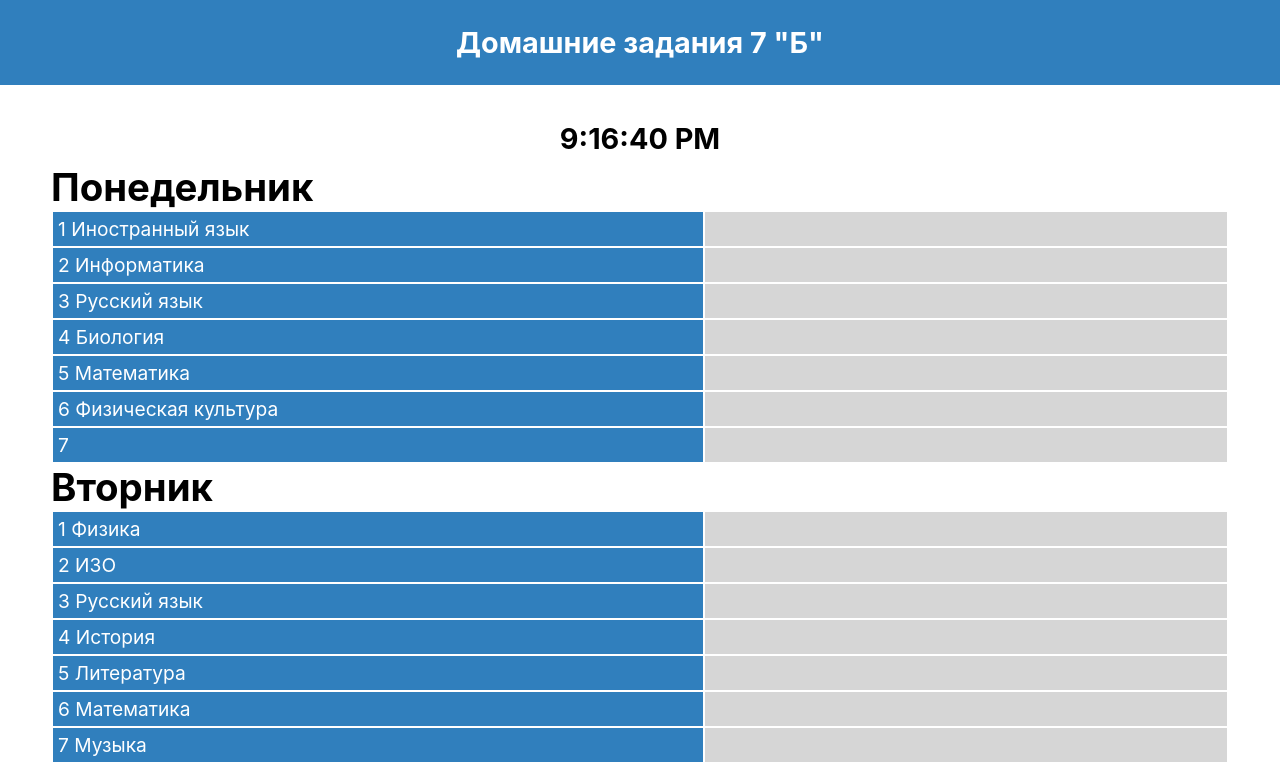
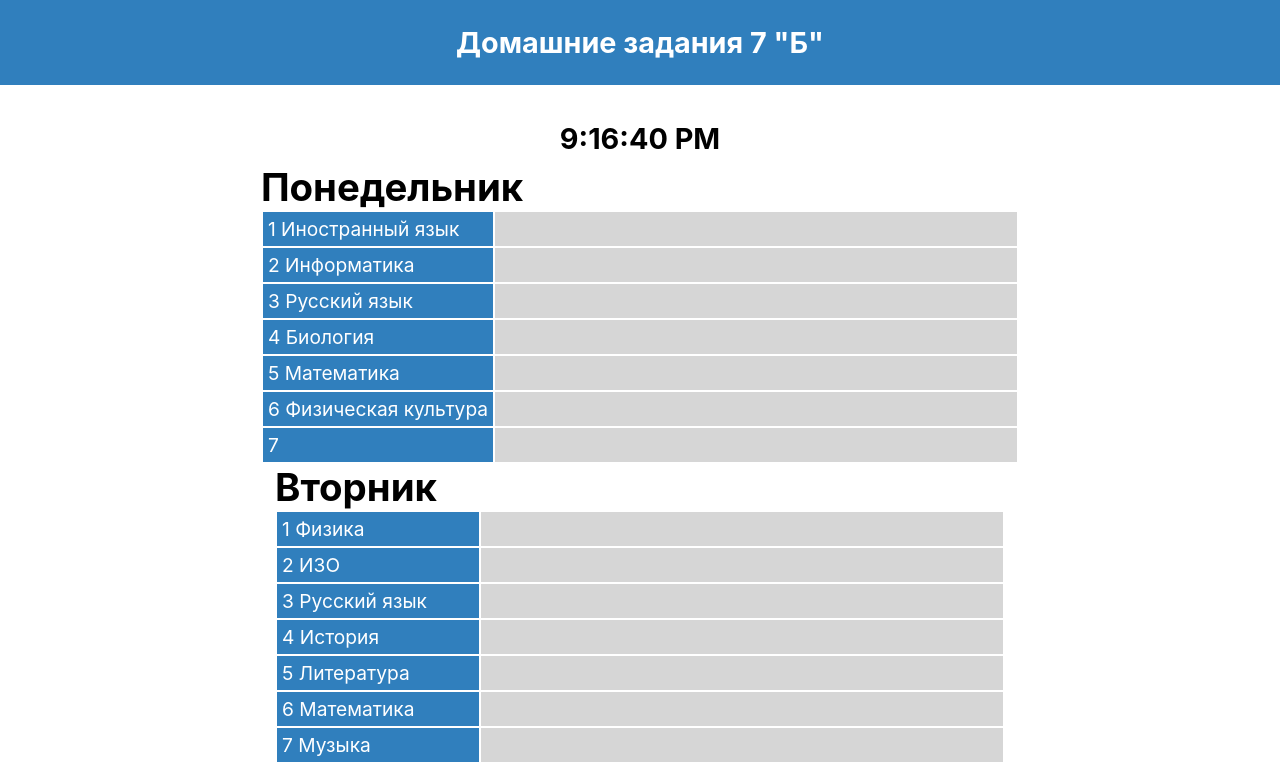
Before and after one commit to YgamiJS/HomeWork, a React (Vite) app: page / in a window 1280 px wide. Shown: the top 771 px of the page. Built offline with nearby package versions, Linux system fonts and the light colour scheme.

Commit message:
9 commit

```diff
--- a/src/App.module.scss
+++ b/src/App.module.scss
@@ -62,6 +62,9 @@ footer
                 &:first-letter{
                     text-transform: uppercase;
                 }
+                @media (min-width: 1024px){
+                    width: 15vw;
+                }
             }
             .homeWorkInfo{
                 width: 40vw;
```
